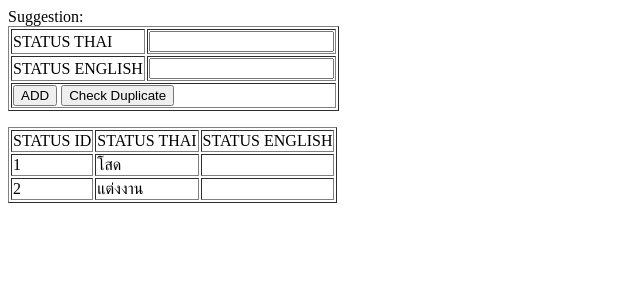
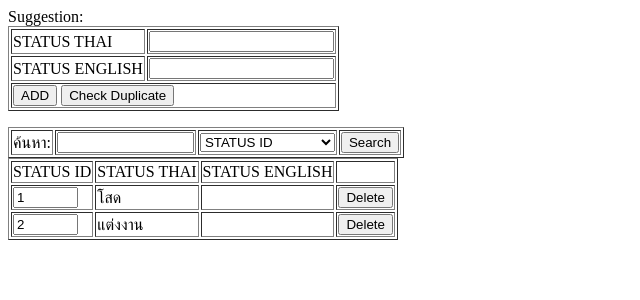
Before and after one commit to kanokwatt/webapp-2019-2, a PHP site: page /show_status.php in a window 1280 px wide. Shown: the top 300 px of the page, without its empty margins (0-640 px from the left). Run offline with PHP 8.4, Linux system fonts and the light colour scheme; data comes from the database, SQL or seed files in the repository.

Commit message:
Delete and Basic Search Vol 1

```diff
--- a/show_status.php
+++ b/show_status.php
@@ -1,6 +1,13 @@
 <html>
 
 <head>
+
+<script>
+    function confirmDelete() {
+        return confirm("Are you sure to Delete?");
+    }
+</script>
+
 <script>
     function validateForm() {
         var x = document.forms["myForm"]["status_th"].value;
@@ -56,17 +63,63 @@ function showHint(str) {
     </table>
     </form>
 
+    <?php
+        $txtSearch = "";
+        $type = "";
+
+        if(isset($_GET['txtSearch'])) $txtSearch = $_GET['txtSearch'];
+        if(isset($_GET['Type']))      $type = $_GET['Type'];
+    ?>
+
+    <table border="1">
+        <form>
+        <tr>
+            <td>ค้นหา: </td>
+            <td><input type="text" name="txtSearch" size="14" value="<?php echo $txtSearch?>"></td>
+            <td>
+                <select name="Type">
+                    <option value="1"> STATUS ID </option>
+                    <option value="2"> STATUS THAI </option>
+                    <option value="3"> STATUS ENGLISH </option>
+                </select>
+            </td>
+            <td><input type="submit" value="Search"></td>
+        </tr>
+        </form>
+    </table>
+
+
     <table border="1">
         <tr>
             <td>STATUS ID</td>
             <td>STATUS THAI</td>
             <td>STATUS ENGLISH</td>
+            <td></td>
         </tr>
         <?php
     require("connect.php");
 
+
+
     //$sql = "SELECT STATUS_ID, STATUS_TH, STATUS_EN FROM status";
+    //$sql = "SELECT * FROM status";
+    // $sql = "SELECT * FROM status WHERE STATUS_ID = 9";
+    //$sql = "SELECT * FROM status WHERE STATUS_ID = " . $txtSearch;
+
     $sql = "SELECT * FROM status";
+
+    // 1. STATUS_ID
+    if($type == 1) {
+        $sql = "SELECT * FROM status WHERE STATUS_ID = " . $txtSearch;
+    }
+    // 2. STATUS_TH
+    else if($type == 2) {
+        $sql = "SELECT * FROM status WHERE STATUS_TH LIKE '%" . $txtSearch . "%'";
+    }
+    // 3. STATUS_EN
+    else if($type == 3) {
+        $sql = "SELECT * FROM status WHERE STATUS_EN = " . $txtSearch;
+    }
 
     $result = mysqli_query($conn, $sql);
 
@@ -74,11 +127,14 @@ function showHint(str) {
         // output data of each row
         while($row = mysqli_fetch_assoc($result)) {
             //echo "id: " . $row["STATUS_ID"]. " - Name: " . $row["STATUS_TH"]. " " . $row["STATUS_EN"]. "<br>";
+            echo "<form action='delete_status.php' method='get'>";
             echo "<tr>";
-            echo "<td>" . $row["STATUS_ID"]. "</td>";
-            echo "<td>" . $row["STATUS_TH"]. "</td>";
-            echo "<td>" . $row["STATUS_EN"]. "</td>";
+                echo "<td><input type='text' name='status_id' size='5' value=" . $row["STATUS_ID"]. " readonly></td>";
+                echo "<td>" . $row["STATUS_TH"]. "</td>";
+                echo "<td>" . $row["STATUS_EN"]. "</td>";
+                echo "<td><input type='submit' value='Delete' onClick='return confirmDelete()'></td>";
             echo "</tr>";
+            echo"</form>";
         }
     } else {
         echo "0 results";
```
Also changed, not shown: delete_status.php (added, +24 -0 lines).
